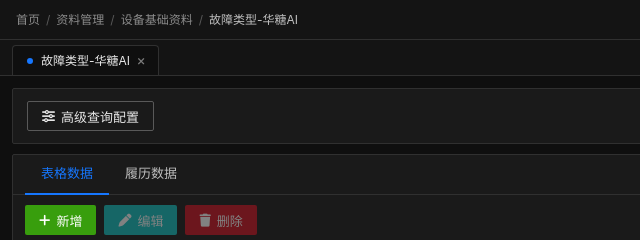
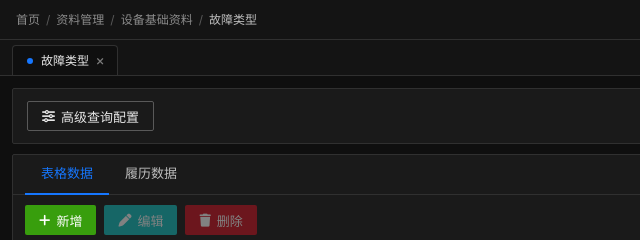
Before and after one commit to pamelali1204-lab/huatang-ai-pages, a plain HTML site: page huatang-fault-type-maintenance.html in a window 1280 px wide. Shown: the top 240 px of the page, 0-640 px from the left. Drawn offline with Linux system fonts and the light colour scheme.

Commit message:
Restore in-page tab label to 故障类型.
Co-authored-by: Cursor <cursoragent@cursor.com>

```diff
--- a/huatang-fault-type-maintenance.html
+++ b/huatang-fault-type-maintenance.html
@@ -546,7 +546,7 @@
       <span class="sep">/</span>
       <a href="#">设备基础资料</a>
       <span class="sep">/</span>
-      <span class="current">故障类型-华糖AI</span>
+      <span class="current">故障类型</span>
     </nav>
     <div class="top-actions">
       <i class="fa-solid fa-magnifying-glass" title="搜索"></i>
@@ -560,7 +560,7 @@
 
   <div class="page-tabs">
     <div class="page-tab active">
-      故障类型-华糖AI
+      故障类型
       <i class="fa-solid fa-xmark close" title="关闭"></i>
     </div>
   </div>
```
Also changed, not shown: index.html (+2 -2 lines).
